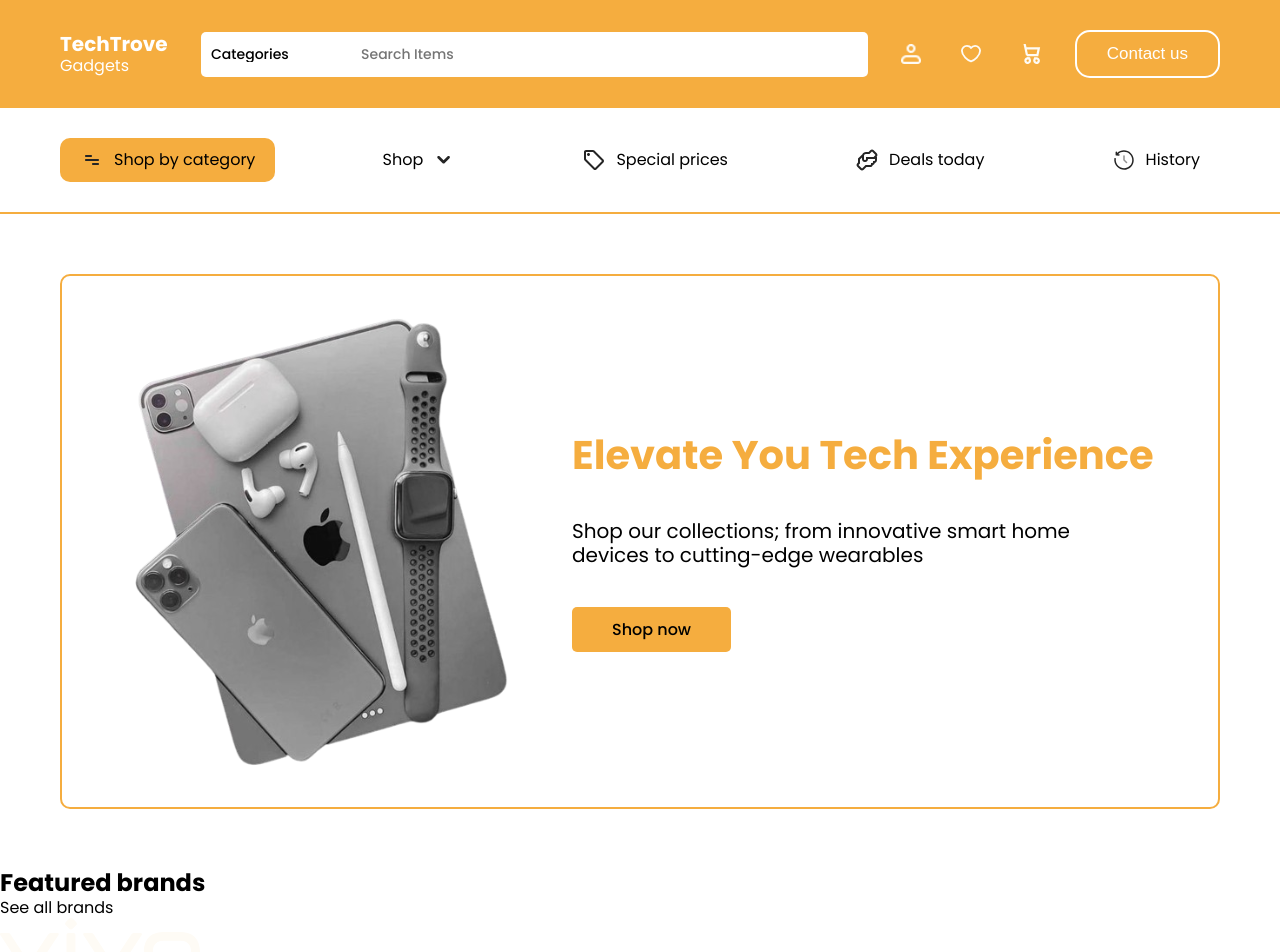
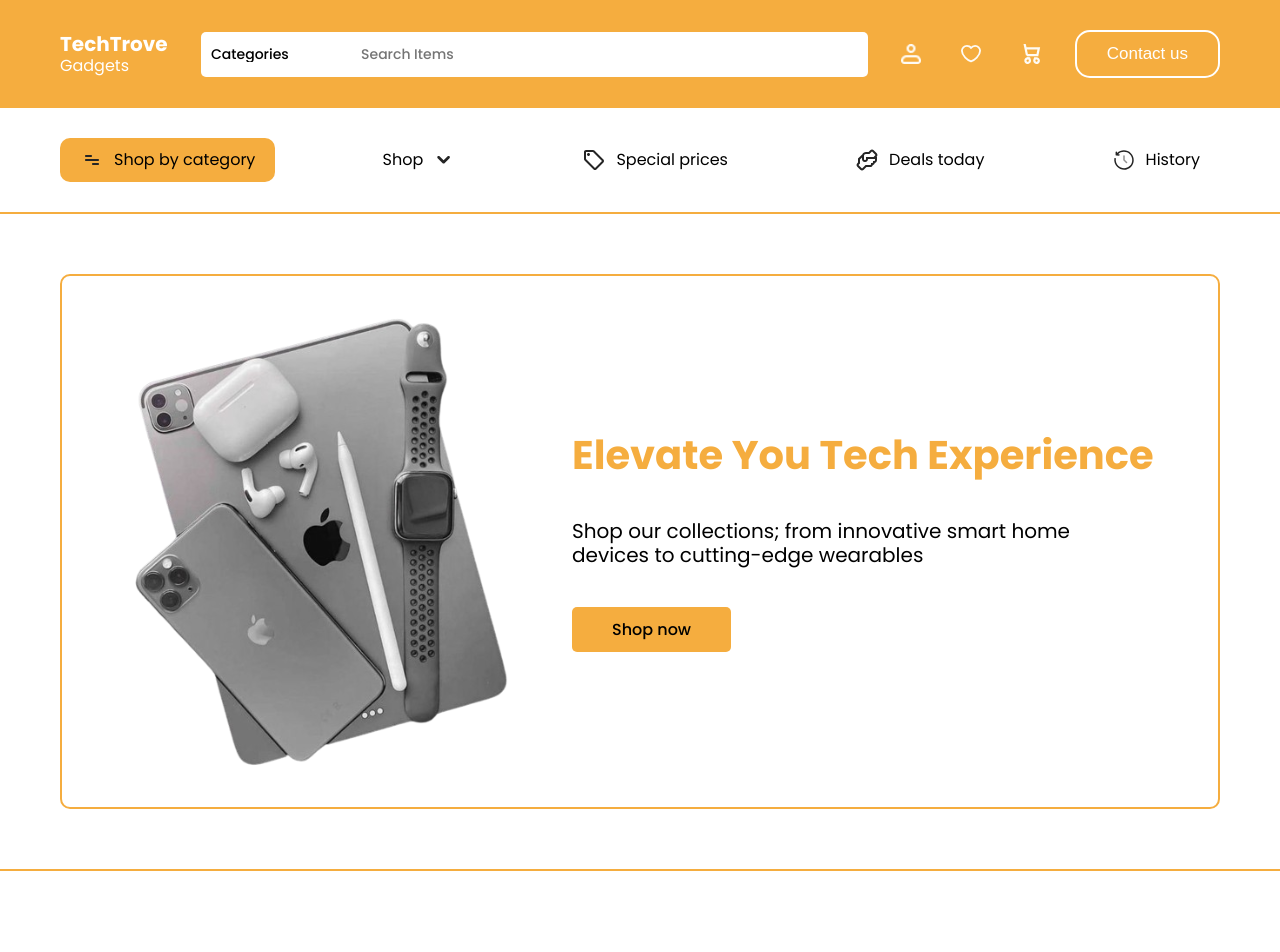
Before and after one commit to Orisabiyi/techtrove, a React (Vite) app: page / in a window 1280 px wide. Shown: the top 952 px of the page. Built offline with nearby package versions, Linux system fonts and the light colour scheme.

Commit message:
remove the feature from header

```diff
--- a/src/components/Header.jsx
+++ b/src/components/Header.jsx
@@ -1,4 +1,3 @@
-import Feature from "./Feature";
 import Filter from "./Filter";
 import Hero from "./Hero";
 
@@ -7,7 +6,6 @@ function Header() {
     <header>
       <Filter />
       <Hero />
-      <Feature />
     </header>
   );
 }
```
